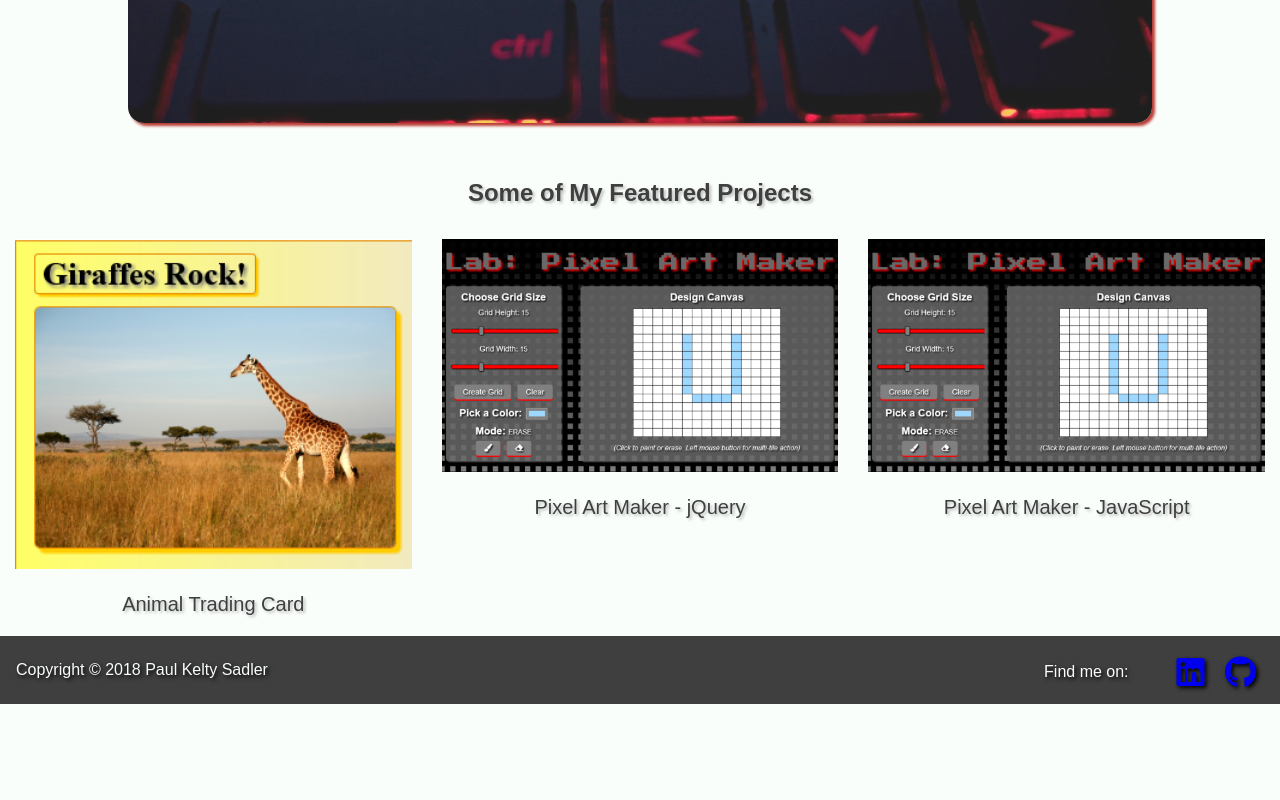
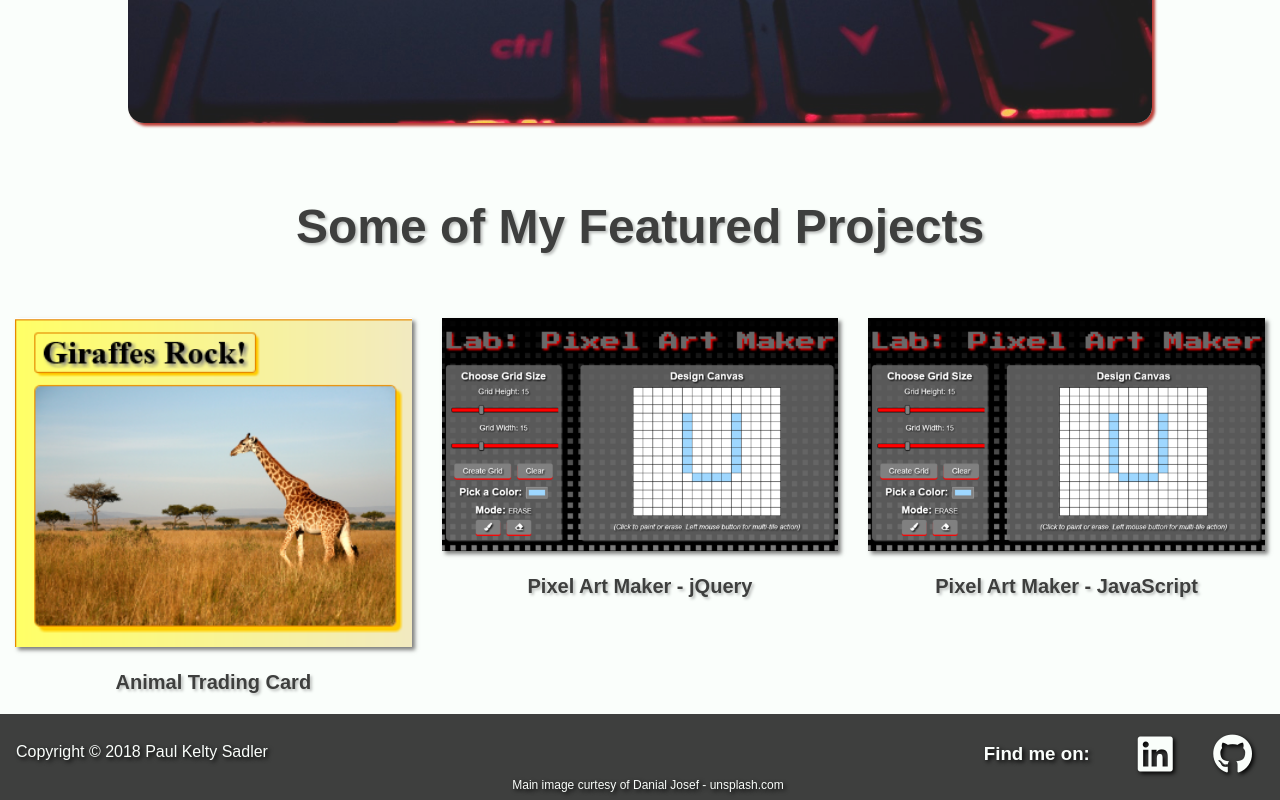
Before and after one commit to pksjw/pks-portfolio, a plain HTML site: page index.html in a window 1280 px wide. Shown: the part 560-1360 px from the top of the page. Before the commit the page ends 1264 px from the top, so only its background shows below. Drawn offline with Linux system fonts and the light colour scheme.

Commit message:
Change styling on various elements

```diff
--- a/css/portfolio.css
+++ b/css/portfolio.css
@@ -11,21 +11,23 @@ body {
 
 a:link {
     text-decoration: none;
+    color: #fafefb;
 }
 
 a:visited {
     text-decoration: none;
-    color: #FAFEFB;
+    color: #fafefb;
 }
 
 a:hover {
     text-decoration: none;
-    color: #B12119;
+    color: #b12119;
     cursor: pointer;
 }
 
 a:active {
     text-decoration: none;
+    color: #fafefb;
 }
 
 h1 {
@@ -48,7 +50,7 @@ li {
     width: 59px;
     height: 59px;
     margin: 0;
-    padding: 0 0.25em 0 0.1em;
+    padding: 0 0.5em 0 0;
 }
 
 .header {
@@ -57,6 +59,7 @@ li {
     color: #FAFEFB;
     align-items: center;
     margin: 0 0 3em 0;
+    padding: 0 1em 0 1em;
 }
 
 .nav-bar {
@@ -100,7 +103,7 @@ li {
 
 .main-text-content {
     display: inline;
-    font-size: 1.25em;
+    font-size: 1.5em;
     padding: 0 0.25em 0 0;
 }
 
@@ -112,6 +115,7 @@ li {
 
 .my-projects-header {
     flex: 1 100%;
+    font-size: 3em;
     text-align: center;
     color: #3E3F3E;
     text-shadow: 2px 2px 3px #BBBEBC;
@@ -124,6 +128,7 @@ li {
 
 .project {
     width: 100%;
+    box-shadow: 3px 3px 4px #7d7e7d;
 }
 
 .project-title {
@@ -137,10 +142,10 @@ li {
 .footer {
     background-color: #3E3F3E;
     color: #FAFEFB;
-    min-height: 4em;
     display: flex;
+    flex-flow: row wrap;
     align-items: center;
-    padding: 0 0 0 1em;
+    padding: 0 0 0.5em 1em;
 }
 
 .nav-social {
@@ -148,9 +153,17 @@ li {
     display: flex;
     justify-content: flex-end;
     align-items: center;
-    padding: 0.25em 1em 0 0;
+    padding: 0.25em 0 0 0;
 }
 
 .fab {
-    font-size: 2em;
+    font-size: 2.5em;
+    padding: 0 0.5em 0 0;
 }
+
+.attribution {
+    flex: 1 100%;
+    font-size: 0.75em;
+    text-align: center;
+    margin: -1em 0 0 0;
+}
--- a/index.html
+++ b/index.html
@@ -35,30 +35,33 @@
                 <a href="https://codepen.io/pksjw/full/EoMzmX/" target="_blank">
                     <img class="project" src="img/AnimalTradingCard.PNG" alt="TODO">
                 </a>
-                <p class="project-title">Animal Trading Card</p>
+                <h3 class="project-title">Animal Trading Card</h3>
             </section>
             <section class="section">
                 <a href="https://pksjw.github.io/pixel-art-maker/" target="_blank">
                     <img class="project" src="img/PixelArtMaker.PNG" alt="TODO">
                 </a>
-                <p class="project-title">Pixel Art Maker - jQuery</p>
+                <h3 class="project-title">Pixel Art Maker - jQuery</h3>
             </section>
             <section class="section">
                 <a href="https://pksjw.github.io/pixel-art-maker-js/" target="_blank">
                     <img class="project" src="img/PixelArtMaker.PNG" alt="TODO">
                 </a>
-                <p class="project-title">Pixel Art Maker - JavaScript</p>
+                <h3 class="project-title">Pixel Art Maker - JavaScript</h3>
             </section>
         </article>
     </main>
     <footer class="footer">
         Copyright © 2018 Paul Kelty Sadler
-        <nav id="contact-me" class="nav-social">Find me on:
-                <ul>
-                    <li><a href="https://www.linkedin.com/in/paulkeltysadler/" target="_blank"><span class="fab fa-linkedin"></span></a></li>
-                    <li><a href="https://github.com/pksjw" target="_blank"><span class="fab fa-github"></span></a></li>
-                </ul>
-            </nav>
+        <nav id="contact-me" class="nav-social">
+            <h3>Find me on:</h3>
+            <ul>
+                <li><a href="https://www.linkedin.com/in/paulkeltysadler/" target="_blank"><span class="fab fa-linkedin"></span></a></li>
+                <li><a href="https://github.com/pksjw" target="_blank"><span class="fab fa-github"></span></a></li>
+            </ul>
+        </nav>
+        <span class="attribution">Main image curtesy of Danial Josef - unsplash.com
+            </span>
     </footer>
 </body>
 </html>
```
